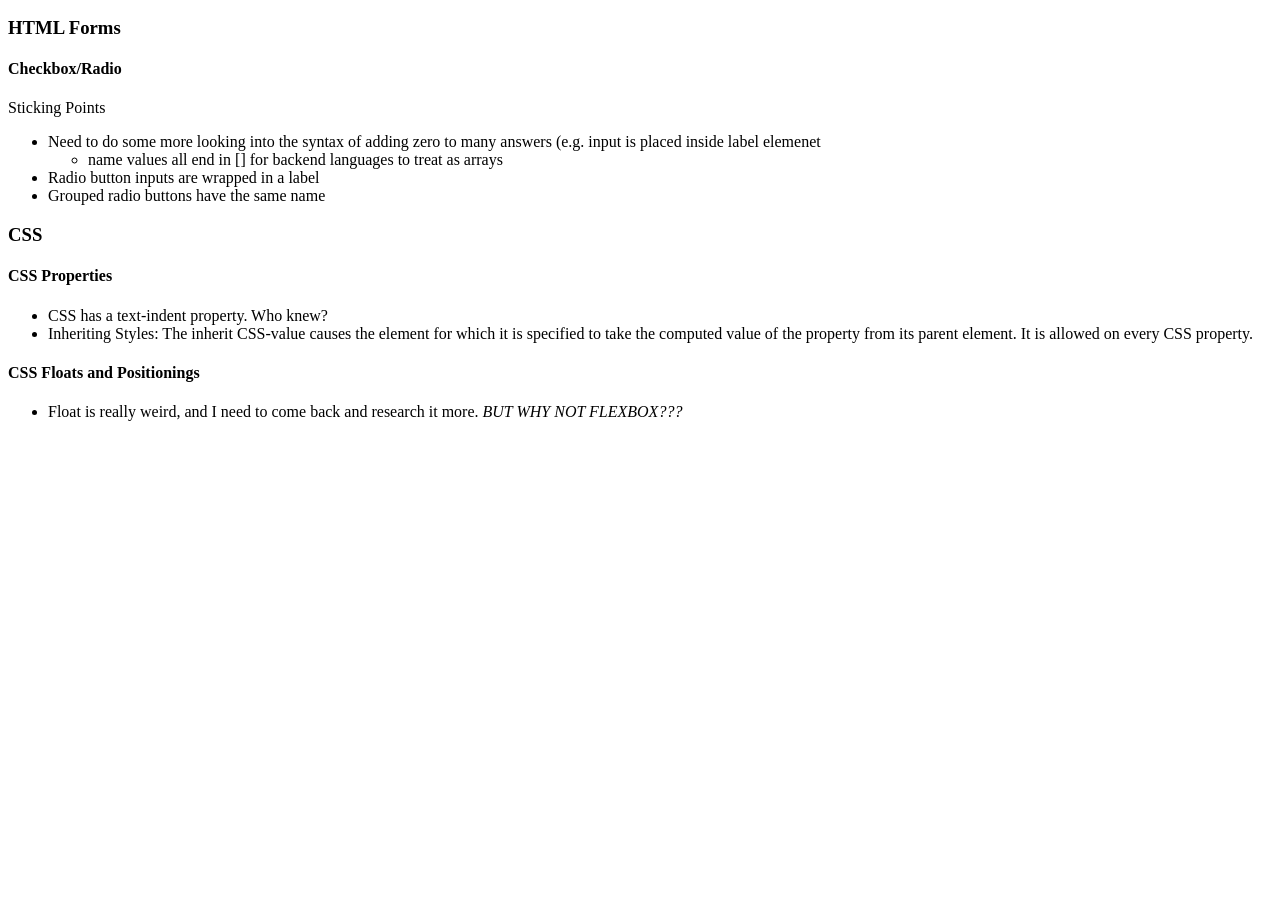
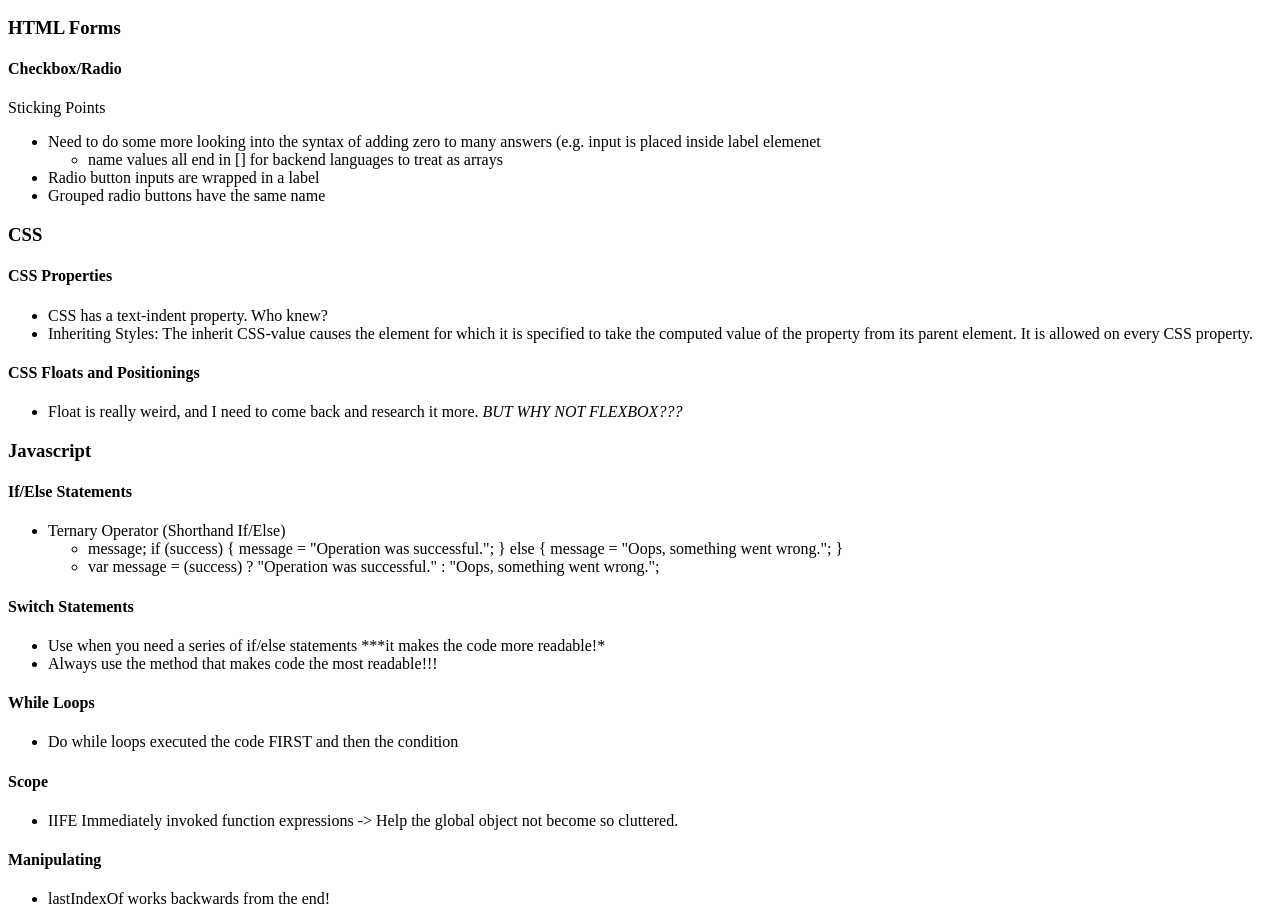
Before and after one commit to corumgold/codeup-learning-map, a plain HTML site: page index.html in a window 1280 px wide. Shown: the part 110-1034 px from the top of the page. Before the commit the page ends 800 px from the top, so only its background shows below. Drawn offline with Linux system fonts and the light colour scheme.

Commit message:
Add Javascript prework notes

```diff
--- a/index.html
+++ b/index.html
@@ -34,6 +34,44 @@
     <ul>
         <li>Float is really weird, and I need to come back and research it more. <em>BUT WHY NOT FLEXBOX???</em></li>
     </ul>
+    <h3>Javascript</h3>
+    <h4>If/Else Statements</h4>
+    <ul>
+        <li>Ternary Operator (Shorthand If/Else)</li>
+        <ul>
+            <li>message;
+                if (success) {
+                message = "Operation was successful.";
+                } else {
+                message = "Oops, something went wrong.";
+                }</li>
+            <li>var message = (success) ? "Operation was successful." : "Oops, something went wrong.";</li>
+        </ul>
+    </ul>
+    <h4>Switch Statements</h4>
+    <ul>
+        <li>
+            Use when you need a series of if/else statements ***it makes the code more readable!*
+        </li>
+        <li>
+            Always use the method that makes code the most readable!!!
+        </li>
+    </ul>
+    <h4>While Loops</h4>
+    <ul>
+        <li>Do while loops executed the code FIRST and then the condition</li>
+    </ul>
+    <h4>Scope</h4>
+    <ul>
+        <li>IIFE Immediately invoked function expressions -> Help the global object not become so cluttered.</li>
+    </ul>
+    <h4>Manipulating</h4>
+    <ul>
+        <li>lastIndexOf works backwards from the end!</li>
+    </ul>
+
+
+
 </body>
 
 </html>
```
